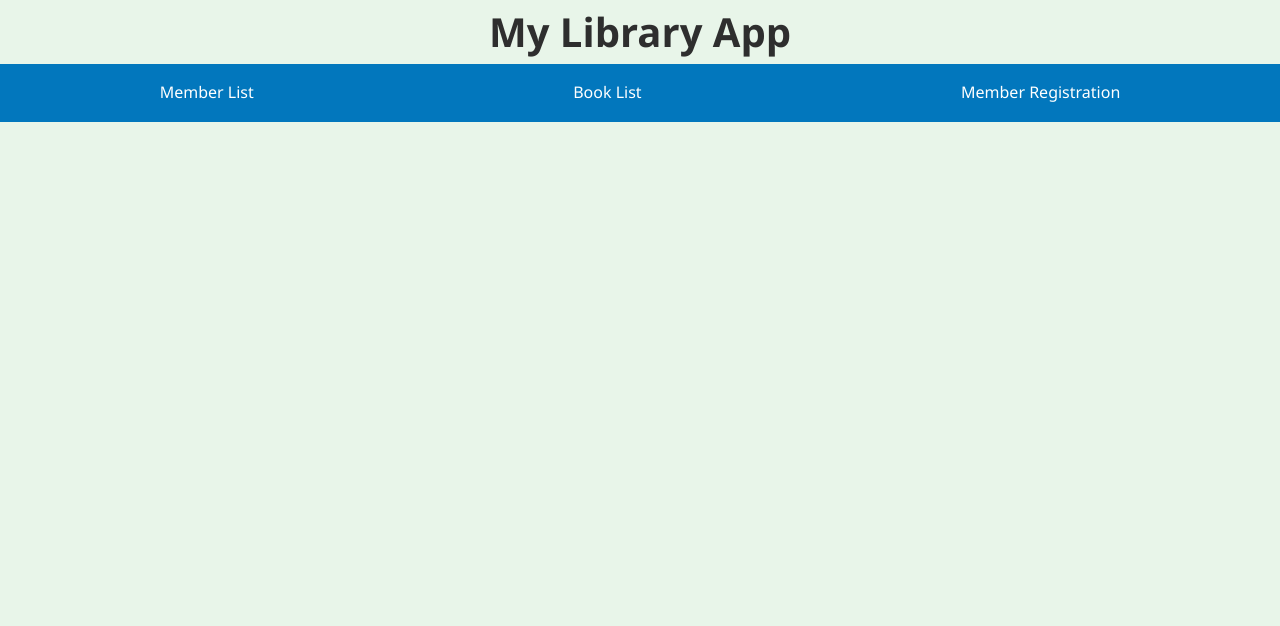
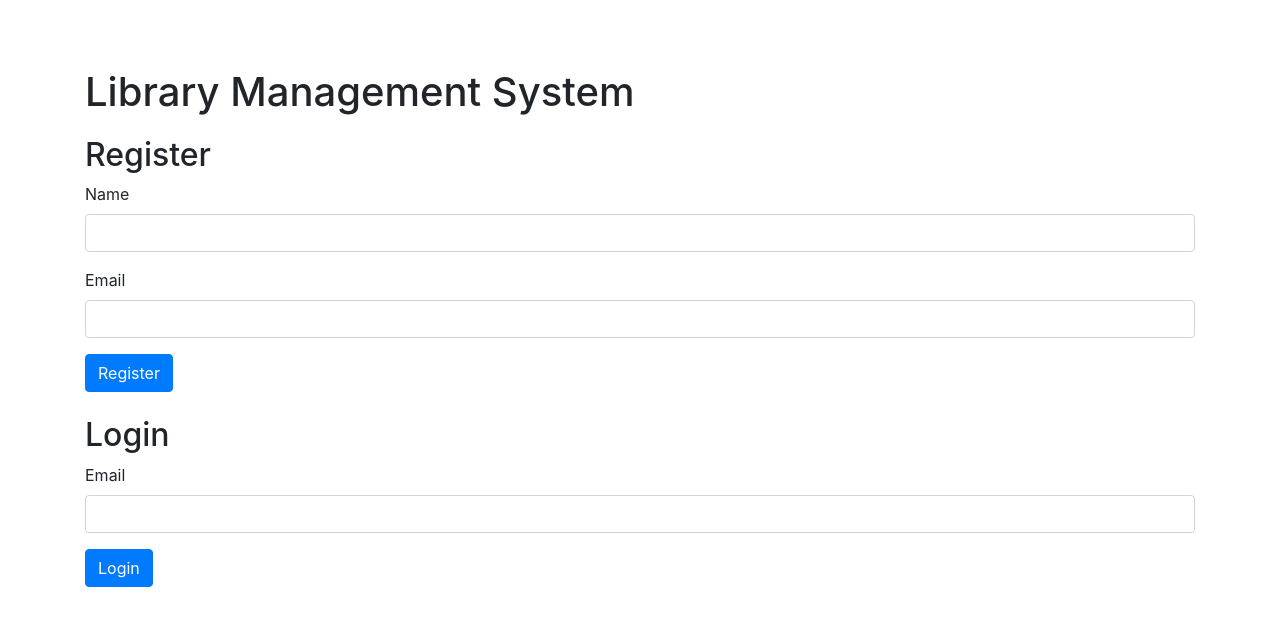
Before and after one commit to malikpajaranugrah/oop, a Spring Boot app: page / in a window 1280 px wide. Shown: the top 626 px of the page. Run offline with Spring Boot 4, Linux system fonts and the light colour scheme.

Commit message:
Malik Ganteng

```diff
--- /dev/null
+++ b/my-library/src/main/resources/static/css/styles.css
@@ -0,0 +1,16 @@
+body {
+    padding-top: 20px;
+}
+
+#auth-section, #main-section {
+    margin-top: 20px;
+}
+
+h2, h3 {
+    margin-top: 20px;
+}
+
+#logout-button {
+    margin-top: 20px;
+    margin-bottom: 10px;
+}
--- a/my-library/src/main/resources/static/index.html
+++ b/my-library/src/main/resources/static/index.html
@@ -2,17 +2,100 @@
 <html lang="en">
 <head>
     <meta charset="UTF-8">
-    <title>My Library</title>
-    <link rel="stylesheet" href="styles/styles.css">
+    <meta name="viewport" content="width=device-width, initial-scale=1.0">
+    <title>Library Management System</title>
+    <link rel="stylesheet" href="https://stackpath.bootstrapcdn.com/bootstrap/4.5.2/css/bootstrap.min.css">
+    <link rel="stylesheet" href="css/styles.css">
 </head>
 <body>
-<h1>My Library App</h1>
-<nav>
-    <ul>
-        <li><a href="members.html">Member List</a></li>
-        <li><a href="books.html">Book List</a></li>
-        <li><a href="register.html">Member Registration</a></li>
-    </ul>
-</nav>
+    <div class="container">
+        <h1 class="mt-5">Library Management System</h1>
+        <div id="auth-section">
+            <div id="register-section">
+                <h2>Register</h2>
+                <form id="register-form">
+                    <div class="form-group">
+                        <label for="register-name">Name</label>
+                        <input type="text" class="form-control" id="register-name" required>
+                    </div>
+                    <div class="form-group">
+                        <label for="register-email">Email</label>
+                        <input type="email" class="form-control" id="register-email" required>
+                    </div>
+                    <button type="submit" class="btn btn-primary">Register</button>
+                </form>
+            </div>
+            <div id="login-section" class="mt-4">
+                <h2>Login</h2>
+                <form id="login-form">
+                    <div class="form-group">
+                        <label for="login-email">Email</label>
+                        <input type="email" class="form-control" id="login-email" required>
+                    </div>
+                    <button type="submit" class="btn btn-primary">Login</button>
+                </form>
+            </div>
+        </div>
+        <div id="main-section" class="mt-5" style="display: none;">
+            <h2>Welcome, <span id="user-name"></span></h2>
+            <div class="mt-4">
+                <h3>Create Book</h3>
+                <form id="create-book-form">
+                    <div class="form-group">
+                        <label for="book-title">Title</label>
+                        <input type="text" class="form-control" id="book-title" required>
+                    </div>
+                    <div class="form-group">
+                        <label for="book-author">Author</label>
+                        <input type="text" class="form-control" id="book-author" required>
+                    </div>
+                    <div class="form-group">
+                        <label for="book-isbn">ISBN</label>
+                        <input type="text" class="form-control" id="book-isbn" required>
+                    </div>
+                    <button type="submit" class="btn btn-primary">Create Book</button>
+                </form>
+            </div>
+            <div class="mt-4">
+                <h3>Create Loan</h3>
+                <form id="create-loan-form">
+                    <div class="form-group">
+                        <label for="loan-book-id">Book ID</label>
+                        <input type="number" class="form-control" id="loan-book-id" required>
+                    </div>
+                    <button type="submit" class="btn btn-primary">Create Loan</button>
+                </form>
+            </div>
+            <div class="mt-4">
+                <h3>Return Book</h3>
+                <form id="return-loan-form">
+                    <div class="form-group">
+                        <label for="return-loan-id">Loan ID</label>
+                        <input type="number" class="form-control" id="return-loan-id" required>
+                    </div>
+                    <button type="submit" class="btn btn-primary">Return Book</button>
+                </form>
+            </div>
+            <div class="mt-4">
+                <h3>All Books</h3>
+                <ul id="books-list" class="list-group"></ul>
+            </div>
+            <div class="mt-4">
+                <h3>All Members</h3>
+                <ul id="members-list" class="list-group"></ul>
+            </div>
+            <div class="mt-4">
+                <h3>All Loans</h3>
+                <ul id="loans-list" class="list-group"></ul>
+            </div>
+            <div class="mt-4">
+                <h3>My Loans</h3>
+                <ul id="my-loans-list" class="list-group"></ul>
+            </div>
+            <button id="logout-button" class="btn btn-danger mt-5">Logout</button>
+        </div>
+    </div>
+    <script src="https://cdn.jsdelivr.net/npm/axios/dist/axios.min.js"></script>
+    <script src="js/app.js"></script>
 </body>
 </html>
--- /dev/null
+++ b/my-library/src/main/resources/static/js/app.js
@@ -0,0 +1,140 @@
+document.addEventListener('DOMContentLoaded', function () {
+    const registerForm = document.getElementById('register-form');
+    const loginForm = document.getElementById('login-form');
+    const createBookForm = document.getElementById('create-book-form');
+    const createLoanForm = document.getElementById('create-loan-form');
+    const returnLoanForm = document.getElementById('return-loan-form');
+    const logoutButton = document.getElementById('logout-button');
+
+    const authSection = document.getElementById('auth-section');
+    const mainSection = document.getElementById('main-section');
+    const userNameSpan = document.getElementById('user-name');
+    const booksList = document.getElementById('books-list');
+    const membersList = document.getElementById('members-list');
+    const loansList = document.getElementById('loans-list');
+    const myLoansList = document.getElementById('my-loans-list');
+
+    let currentUser = null;
+
+    registerForm.addEventListener('submit', async function (e) {
+        e.preventDefault();
+        const name = document.getElementById('register-name').value;
+        const email = document.getElementById('register-email').value;
+        try {
+            await axios.post('/members', { name, email });
+            alert('Registration successful');
+        } catch (error) {
+            alert(error.response.data);
+        }
+    });
+
+    loginForm.addEventListener('submit', async function (e) {
+        e.preventDefault();
+        const email = document.getElementById('login-email').value;
+        try {
+            const response = await axios.get('/members');
+            const member = response.data.find(m => m.email === email);
+            if (member) {
+                currentUser = member;
+                userNameSpan.textContent = member.name;
+                authSection.style.display = 'none';
+                mainSection.style.display = 'block';
+                fetchAndDisplayData();
+            } else {
+                alert('Login failed');
+            }
+        } catch (error) {
+            alert('Login failed');
+        }
+    });
+
+    logoutButton.addEventListener('click', function () {
+        currentUser = null;
+        authSection.style.display = 'block';
+        mainSection.style.display = 'none';
+    });
+
+    createBookForm.addEventListener('submit', async function (e) {
+        e.preventDefault();
+        const title = document.getElementById('book-title').value;
+        const author = document.getElementById('book-author').value;
+        const isbn = document.getElementById('book-isbn').value;
+        try {
+            await axios.post('/books', { title, author, isbn });
+            alert('Book created successfully');
+            fetchAndDisplayData();
+        } catch (error) {
+            alert('Failed to create book');
+        }
+    });
+
+    createLoanForm.addEventListener('submit', async function (e) {
+        e.preventDefault();
+        const bookId = document.getElementById('loan-book-id').value;
+        try {
+            await axios.post('/loans', { book: { id: bookId }, member: { id: currentUser.id }, loanDate: new Date().toISOString().split('T')[0] });
+            alert('Loan created successfully');
+            fetchAndDisplayData();
+        } catch (error) {
+            alert(error.response.data);
+        }
+    });
+
+    returnLoanForm.addEventListener('submit', async function (e) {
+        e.preventDefault();
+        const loanId = document.getElementById('return-loan-id').value;
+        try {
+            await axios.put(`/loans/return/${loanId}`);
+            alert('Book returned successfully');
+            fetchAndDisplayData();
+        } catch (error) {
+            alert('Failed to return book');
+        }
+    });
+
+    async function fetchAndDisplayData() {
+        try {
+            const [booksResponse, membersResponse, loansResponse] = await Promise.all([
+                axios.get('/books'),
+                axios.get('/members'),
+                axios.get('/loans')
+            ]);
+
+            booksList.innerHTML = '';
+            booksResponse.data.forEach(book => {
+                const li = document.createElement('li');
+                li.textContent = `ID: ${book.id}, Title: ${book.title}, Author: ${book.author}, ISBN: ${book.isbn}`;
+                li.classList.add('list-group-item');
+                booksList.appendChild(li);
+            });
+
+            membersList.innerHTML = '';
+            membersResponse.data.forEach(member => {
+                const li = document.createElement('li');
+                li.textContent = `ID: ${member.id}, Name: ${member.name}, Email: ${member.email}`;
+                li.classList.add('list-group-item');
+                membersList.appendChild(li);
+            });
+
+            loansList.innerHTML = '';
+            loansResponse.data.forEach(loan => {
+                const li = document.createElement('li');
+                li.textContent = `ID: ${loan.id}, Book ID: ${loan.book.id}, Member ID: ${loan.member.id}, Loan Date: ${loan.loanDate}, Return Date: ${loan.returnDate}`;
+                li.classList.add('list-group-item');
+                loansList.appendChild(li);
+            });
+
+            myLoansList.innerHTML = '';
+            loansResponse.data
+                .filter(loan => loan.member.id === currentUser.id && !loan.returnDate)
+                .forEach(loan => {
+                    const li = document.createElement('li');
+                    li.textContent = `ID: ${loan.id}, Book ID: ${loan.book.id}, Loan Date: ${loan.loanDate}, Return Date: ${loan.returnDate}`;
+                    li.classList.add('list-group-item');
+                    myLoansList.appendChild(li);
+                });
+        } catch (error) {
+            console.error('Error fetching data', error);
+        }
+    }
+});
```
Also changed, not shown: my-library/src/main/resources/application.properties (+4 -3 lines).
